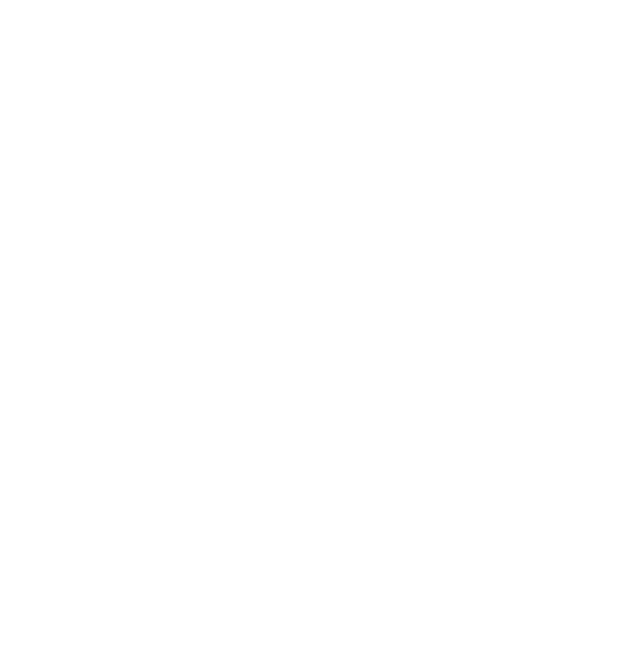
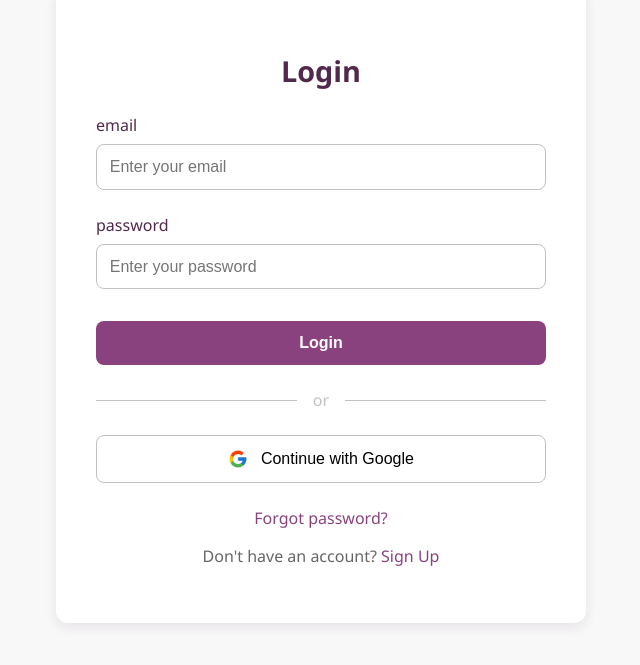
Before and after one commit to Mayssan-Al-Ashkar/capsulee, a React (Create React App) app: page /auth in a window 1280 px wide. Before the commit this address had no page. Shown: the part 127-792 px from the top of the page, without its empty margins (319-959 px from the left). Built offline with nearby package versions, Linux system fonts and the light colour scheme.

Commit message:
implementing the Auth of login and register

```diff
--- a/src/App.js
+++ b/src/App.js
@@ -1,11 +1,11 @@
+import Auth from "./pages/Auth";
 import { Routes, Route, useLocation } from "react-router-dom";
 import HomePage from "./pages/homePage";
-import LoginPage from "./pages/login";
-import RegisterPage from "./pages/register";
 import AllCapsules from "./pages/allCapsules";
 import sideBar from "./components/shared/navbar/navbar";
 import "./styles/app.css";
 const discluded = ["/login", "/register","/homePage"];
+
 
 const App = () => {
   const location = useLocation();
@@ -14,9 +14,8 @@
     <div className="App">
       {discluded.every((route) => route !== location.pathname) && <sideBar />}
       <Routes>
+        <Route path="/auth" element={<Auth />} />
         <Route path="/" element={<HomePage />} />
-        <Route path="/login" element={<LoginPage />} />
-        <Route path="/register" element={<RegisterPage />} />
         <Route path="/allCapsules" element={<AllCapsules />} />
       </Routes>
     </div>
--- a/src/pages/Auth/index.js
+++ b/src/pages/Auth/index.js
@@ -1,7 +1,7 @@
 import React, { useState } from "react";
 import "./style.css";
-import LoginForm from "./login";
-import SignUpForm from "./SignUpForm";
+import LoginForm from "../login";
+import SignUpForm from "../register";
 
 const Auth = () => {
   const [isLogin, setIsLogin] = useState(true);
--- a/src/pages/Auth/style.css
+++ b/src/pages/Auth/style.css
@@ -0,0 +1,158 @@
+/* Auth Container */
+.auth-container {
+  display: flex;
+  justify-content: center;
+  align-items: center;
+  min-height: 100vh;
+  background-color: #F8F8F8;
+  padding: 2rem;
+}
+
+/* Auth Card */
+.auth-card {
+  background-color: white;
+  border-radius: 12px;
+  box-shadow: 0 4px 12px rgba(82, 40, 76, 0.1);
+  padding: 2.5rem;
+  width: 100%;
+  max-width: 400px;
+}
+
+/* Title */
+.auth-title {
+  color: #52284C;
+  text-align: center;
+  margin-bottom: 1.5rem;
+  font-size: 1.8rem;
+}
+
+/* Form Styles */
+.auth-form {
+  display: flex;
+  flex-direction: column;
+  gap: 1.5rem;
+}
+
+.form-group {
+  display: flex;
+  flex-direction: column;
+  gap: 0.5rem;
+}
+
+.form-group input:focus {
+  outline: none;
+  border-color: #8A427F;
+}
+
+/* Divider */
+.divider {
+  display: flex;
+  align-items: center;
+  margin: 1.5rem 0;
+  color: #C2C1C2;
+}
+
+.divider::before,
+.divider::after {
+  content: "";
+  flex: 1;
+  border-bottom: 1px solid #C2C1C2;
+}
+
+.divider span {
+  padding: 0 1rem;
+}
+
+/* Google Button */
+.google-btn {
+  display: flex;
+  align-items: center;
+  justify-content: center;
+  gap: 0.8rem;
+  width: 100%;
+  padding: 0.8rem;
+  background-color: white;
+  border: 1px solid #C2C1C2;
+  border-radius: 8px;
+  font-size: 1rem;
+  font-weight: 500;
+  cursor: pointer;
+  transition: all 0.3s;
+}
+
+.google-btn:hover {
+  background-color: #F8F8F8;
+}
+
+.google-icon {
+  width: 20px;
+  height: 20px;
+}
+
+/* Footer Links */
+.login-footer {
+  margin-top: 1.5rem;
+  text-align: center;
+  color: #666;
+}
+
+.forgot-password {
+  display: block;
+  margin-bottom: 1rem;
+  color: #8A427F;
+  text-decoration: none;
+  font-weight: 500;
+}
+
+.forgot-password:hover {
+  text-decoration: underline;
+}
+
+.auth-toggle {
+  color: #8A427F;
+  font-weight: 500;
+  text-decoration: none;
+}
+
+.auth-toggle:hover {
+  text-decoration: underline;
+}
+
+@media (max-width: 480px) {
+  .login-container {
+    padding: 1rem;
+  }
+
+  .login-card {
+    padding: 1.5rem;
+  }
+}
+.login-redirect {
+  margin-top: 1.5rem;
+  text-align: center;
+  color: #666;
+}
+
+.auth-toggle {
+  color: #8A427F;
+  font-weight: 500;
+  text-decoration: none;
+}
+
+.auth-toggle:hover {
+  text-decoration: underline;
+}
+
+@media (max-width: 480px) {
+  .register-container {
+    padding: 1rem;
+  }
+
+  .register-card {
+    padding: 1.5rem;
+  }
+
+  .register-title {
+    font-size: 1.5rem;
+  }
+}
--- a/src/pages/login.jsx
+++ b/src/pages/login.jsx
@@ -1,10 +1,9 @@
 import React from 'react';
 import { Link } from 'react-router-dom';
-import '../styles/login.css';
+// import '../styles/login.css';
 import Button from "../components/shared/Button";
 import Input from "../components/shared/Input";
 import Label from "../components/shared/Label";
-
 import { useNavigate } from "react-router-dom";
 import { useEffect, useState } from "react";
 import googleIcon from '../assets/google.jpg';
@@ -20,11 +19,11 @@
   }, [email]);
 
   return (
-    <div className="login-container">
-      <div className="login-card">
-        <h2 className="login-title">Login</h2>
+    <div className="auth-container">
+      <div className="auth-card">
+        <h2 className="auth-title">Login</h2>
 
-        <form className="login-form">
+        <form className="auth-form">
           <div className="form-group">
             <Label text={"email"} htmlFor={"email"}/>
             <Input
@@ -65,9 +64,10 @@
           </Link>
           <p>
             Don't have an account?{' '}
-            <Link to="/register" className="register-link">
-              Register
-            </Link>
+            <span className="auth-toggle" onClick={toggle}>
+          {" "}
+          Sign Up
+        </span>
           </p>
         </div>
       </div>
--- a/src/pages/register.jsx
+++ b/src/pages/register.jsx
@@ -1,7 +1,7 @@
 import React from 'react';
 import { useNavigate } from "react-router-dom";
 import { useEffect, useState } from "react";
-import { Link } from 'react-router-dom';
+// import { Link } from 'react-router-dom';
 import Button from "../components/shared/Button";
 import Input from "../components/shared/Input";
 import Label from "../components/shared/Label";
@@ -21,11 +21,11 @@
   }, [email]);
 
   return (
-    <div className="register-container">
-      <div className="register-card">
-        <h2 className="register-title">Create Account</h2>
+    <div className="auth-container">
+      <div className="auth-card">
+        <h2 className="auth-title">Create Account</h2>
 
-        <form className="register-form">
+        <form className="auth-form">
           <div className="form-group">
             <Label text={"username"} htmlFor={"username"}/>
             <Input
@@ -74,7 +74,10 @@
         </form>
 
         <div className="login-redirect">
-          <p>Already have an account? <Link to="/login" className="login-link">Login</Link></p>
+          <p>Already have an account? <span className="auth-toggle" onClick={toggle}>
+          {" "}
+          Login
+        </span></p>
         </div>
       </div>
     </div>
--- a/src/styles/login.css
+++ b/src/styles/login.css
@@ -1,5 +1,5 @@
-/* Login Container */
-.login-container {
+/* Auth Container */
+.auth-container {
   display: flex;
   justify-content: center;
   align-items: center;
@@ -8,8 +8,8 @@
   padding: 2rem;
 }
 
-/* Login Card */
-.login-card {
+/* Auth Card */
+.auth-card {
   background-color: white;
   border-radius: 12px;
   box-shadow: 0 4px 12px rgba(82, 40, 76, 0.1);
@@ -19,7 +19,7 @@
 }
 
 /* Title */
-.login-title {
+.auth-title {
   color: #52284C;
   text-align: center;
   margin-bottom: 1.5rem;
@@ -27,7 +27,7 @@
 }
 
 /* Form Styles */
-.login-form {
+.auth-form {
   display: flex;
   flex-direction: column;
   gap: 1.5rem;
@@ -37,11 +37,6 @@
   display: flex;
   flex-direction: column;
   gap: 0.5rem;
-}
-
-.form-group label {
-  color: #52284C;
-  font-weight: 500;
 }
 
 .form-group input:focus {
@@ -132,3 +127,32 @@
     padding: 1.5rem;
   }
 }
+.login-redirect {
+  margin-top: 1.5rem;
+  text-align: center;
+  color: #666;
+}
+
+.login-link {
+  color: #8A427F;
+  font-weight: 500;
+  text-decoration: none;
+}
+
+.login-link:hover {
+  text-decoration: underline;
+}
+
+@media (max-width: 480px) {
+  .register-container {
+    padding: 1rem;
+  }
+
+  .register-card {
+    padding: 1.5rem;
+  }
+
+  .register-title {
+    font-size: 1.5rem;
+  }
+}
--- a/src/styles/register.css
+++ b/src/styles/register.css
@@ -1,4 +1,4 @@
-.register-container {
+.auth-container {
   display: flex;
   justify-content: center;
   align-items: center;
@@ -7,7 +7,7 @@
   padding: 2rem;
 }
 
-.register-card {
+.auth-card {
   background-color: white;
   border-radius: 12px;
   box-shadow: 0 4px 12px rgba(82, 40, 76, 0.1);
@@ -16,14 +16,14 @@
   max-width: 450px;
 }
 
-.register-title {
+.auth-title {
   color: #52284C;
   text-align: center;
   margin-bottom: 1.5rem;
   font-size: 1.8rem;
 }
 
-.register-form {
+.auth-form {
   display: flex;
   flex-direction: column;
   gap: 1.5rem;
```
